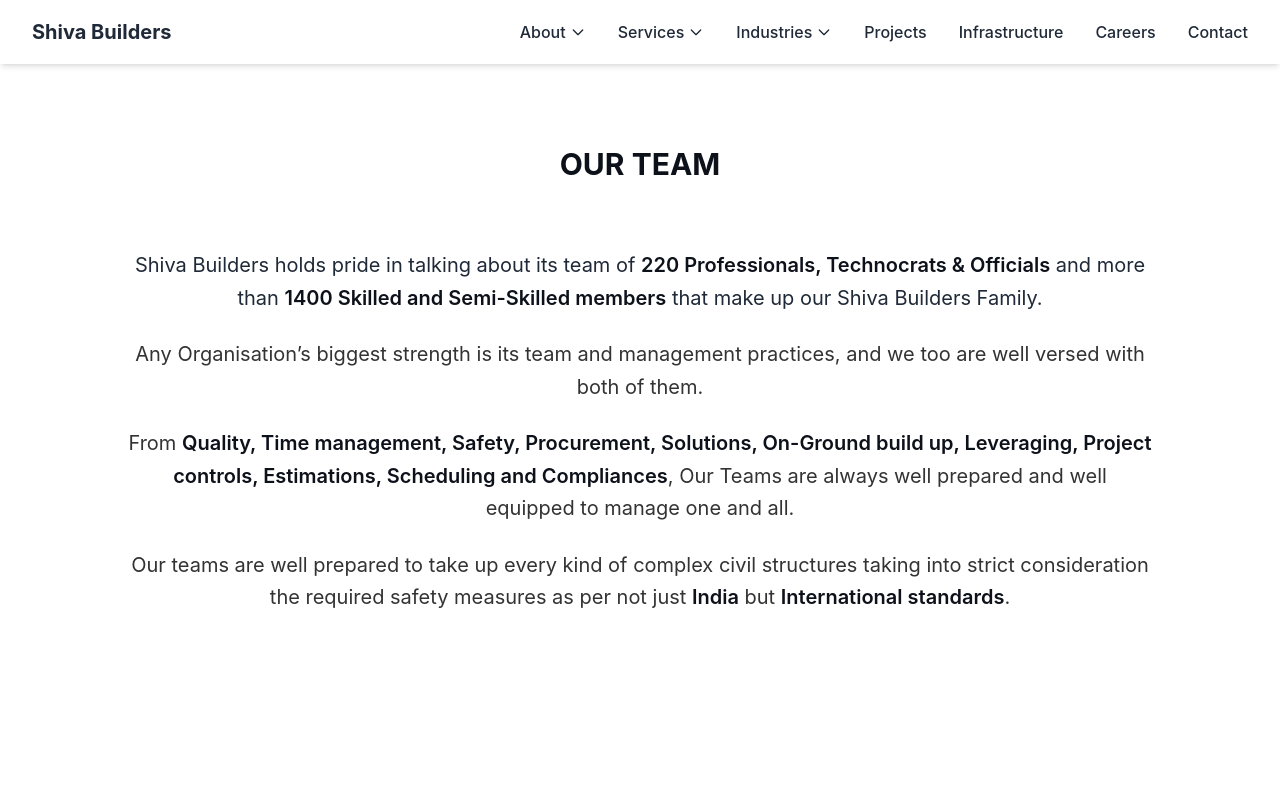
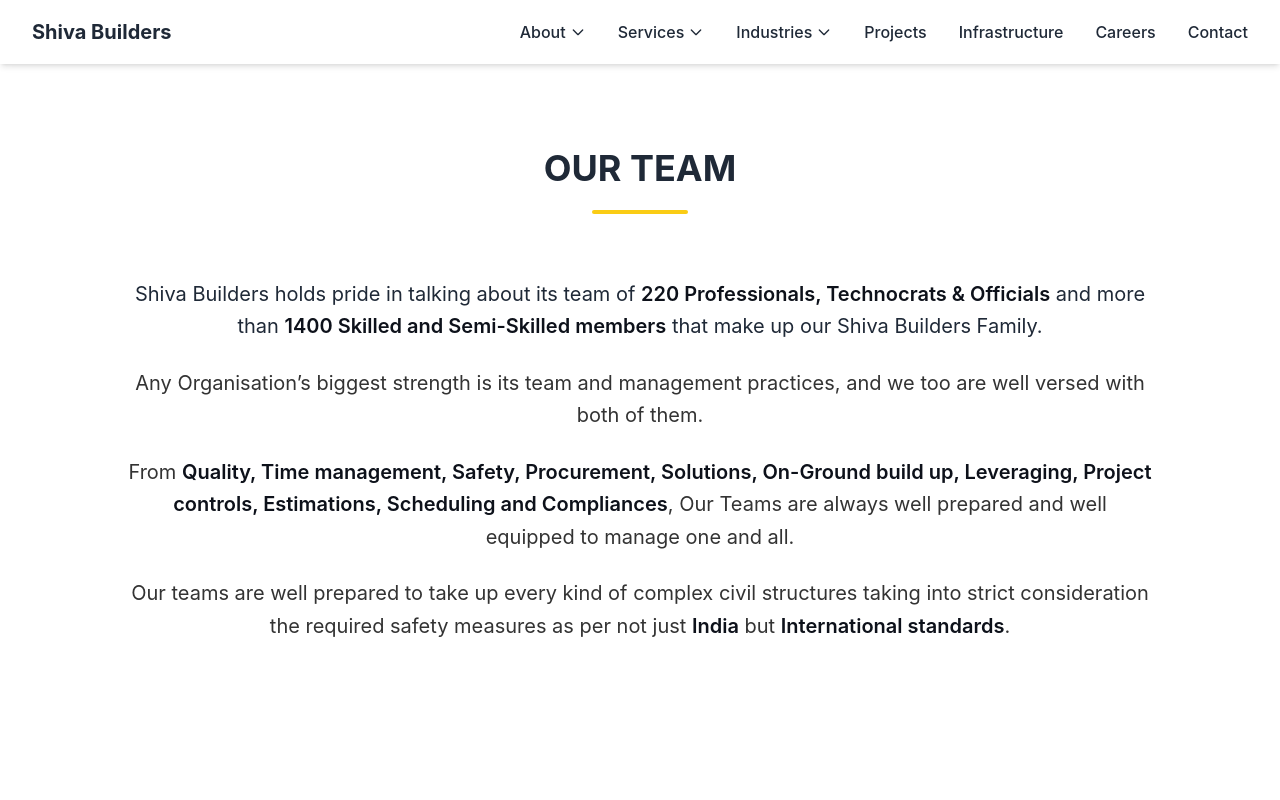
Before and after one commit to grv-saini-20/shiva_builders, a SvelteKit app: page /our-team in a window 1280 px wide. Shown: the top 800 px of the page. Built offline with nearby package versions, Linux system fonts and the light colour scheme.

Commit message:
fix: site heading issues

```diff
--- a/src/routes/ethos/+page.svelte
+++ b/src/routes/ethos/+page.svelte
@@ -48,8 +48,8 @@
 <!-- CORE PRINCIPLES -->
 <section class="bg-white px-6 py-20">
 	<div class="mb-12 text-center">
-		<h2 class="text-3xl font-bold text-gray-900 uppercase">Our Core Principles</h2>
-		<div class="mx-auto mt-3 h-1 w-20 rounded-full bg-yellow-500"></div>
+		<h2 use:inView class="reveal text-3xl font-bold text-gray-900 uppercase">Our Core Principles</h2>
+		<div use:inView class="reveal mx-auto mt-3 h-1 w-20 rounded-full bg-yellow-500"></div>
 	</div>
 
 	<div class="mx-auto grid max-w-7xl gap-12 sm:grid-cols-2 lg:grid-cols-3">
--- a/src/routes/our-team/+page.svelte
+++ b/src/routes/our-team/+page.svelte
@@ -31,8 +31,8 @@
 
 <section class="bg-white py-20 px-6 md:px-16 lg:px-32">
   <div class="max-w-5xl mx-auto text-center">
-    <h2 class="reveal text-3xl font-bold text-black-900  uppercase" use:inView>Our team</h2>
-    <div class="reveal mx-auto mt-3 h-1 w-20 rounded-full text-black-900 mb-12" use:inView></div>
+    <h2 class="text-4xl text-center font-bold text-gray-900 uppercase reveal" use:inView>Our team</h2>
+	<div class="mx-auto mt-4 h-1 w-24 rounded-full bg-yellow-500 mb-16 reveal" use:inView></div>
 
     <p class="text-lg md:text-xl text-gray-900 leading-relaxed mb-6 reveal" use:inView>
       Shiva Builders holds pride in talking about its team of
--- a/src/routes/whychooseus/+page.svelte
+++ b/src/routes/whychooseus/+page.svelte
@@ -53,8 +53,8 @@
   <div class="absolute -bottom-20 -right-20 w-96 h-96 bg-yellow-300/10 rounded-full blur-3xl animate-blob"></div> -->
 
 	<div class="relative z-10 mb-16 text-start">
-		<h2 class="text-4xl font-bold text-gray-900 uppercase">Why Choose Us</h2>
-		<div class="mx-auto mt-4 h-1 w-24 rounded-full bg-yellow-500"></div>
+		<h2 class="text-4xl text-center font-bold text-gray-900 uppercase reveal" use:inView>Why Choose Us</h2>
+		<div class="mx-auto mt-4 h-1 w-24 rounded-full bg-yellow-500 reveal" use:inView></div>
 	</div>
 
 	<div class="relative z-10 mx-auto grid max-w-7xl gap-12 md:grid-cols-2 lg:grid-cols-3">
```
